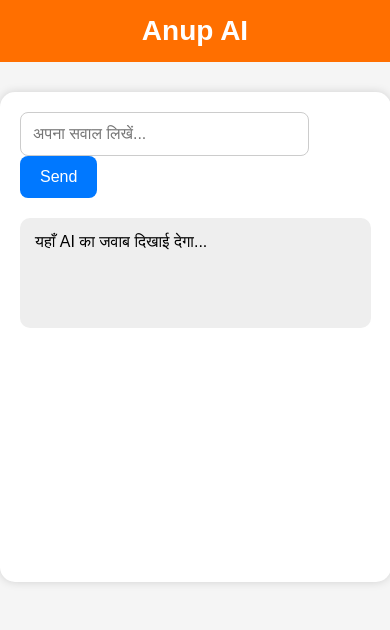
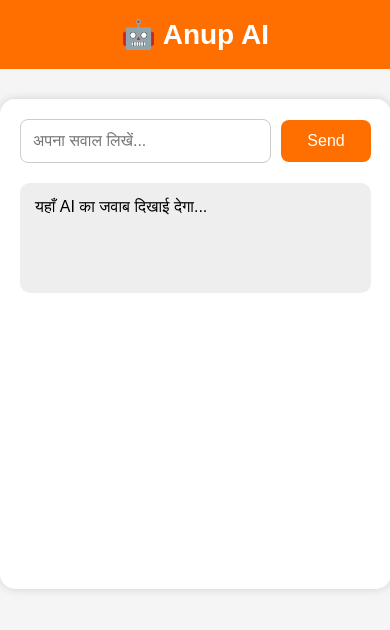
Before and after one commit to anupcodeai/anup-ai, a website: page public/index.html in a window 390 px wide. Drawn offline with Linux system fonts and the light colour scheme.

Commit message:
Fix mobile input layout

```diff
--- a/public/index.html
+++ b/public/index.html
@@ -6,7 +6,6 @@
 <title>Anup AI</title>
 
 <style>
-
 body{
 margin:0;
 font-family:Arial,sans-serif;
@@ -16,7 +15,7 @@ background:#f5f5f5;
 .header{
 background:#FF6F00;
 color:white;
-padding:15px;
+padding:18px;
 text-align:center;
 font-size:28px;
 font-weight:bold;
@@ -27,10 +26,53 @@ width:90%;
 max-width:700px;
 margin:30px auto;
 background:white;
-min-height: 450px;
 padding:20px;
 border-radius:15px;
 box-shadow:0 0 10px rgba(0,0,0,.15);
+min-height:450px;
+}
+
+.input-row{
+display:flex;
+gap:10px;
+align-items:center;
+}
+
+@media (max-width:600px){
+.input-row{
+flex-direction:row;
+}
+
+#question{
+flex:1;
+}
+
+button{
+width:90px;
+}
+}
+
+#question{
+flex:1;
+padding:12px;
+font-size:16px;
+border:1px solid #ccc;
+border-radius:8px;
+outline:none;
+}
+
+button{
+padding:12px 20px;
+background:#FF6F00;
+color:white;
+border:none;
+border-radius:8px;
+cursor:pointer;
+font-size:16px;
+}
+
+button:hover{
+background:#e65c00;
 }
 
 #answer{
@@ -39,30 +81,8 @@ padding:15px;
 background:#eeeeee;
 border-radius:10px;
 min-height:80px;
+font-size:16px;
 }
-
-input{
-width:75%;
-padding:12px;
-font-size:16px;
-border-radius:8px;
-border:1px solid #ccc;
-}
-
-button{
-padding:12px 20px;
-font-size:16px;
-background:#0078ff;
-color:white;
-border:none;
-border-radius:8px;
-cursor:pointer;
-}
-
-button:hover{
-background:#FF6F00;
-}
-
 </style>
 
 </head>
@@ -70,19 +90,15 @@ background:#FF6F00;
 <body>
 
 <div class="header">
-Anup AI
+🤖 Anup AI
 </div>
 
 <div class="chat-box">
 
-<input
-id="question"
-placeholder="अपना सवाल लिखें..."
->
-
-<button onclick="askAI()">
-Send
-</button>
+<div class="input-row">
+<input id="question" placeholder="अपना सवाल लिखें...">
+<button onclick="askAI()">Send</button>
+</div>
 
 <div id="answer">
 यहाँ AI का जवाब दिखाई देगा...
@@ -97,17 +113,13 @@ async function askAI(){
 const question=document.getElementById("question").value;
 
 const response=await fetch("/ask",{
-
 method:"POST",
-
 headers:{
 "Content-Type":"application/json"
 },
-
 body:JSON.stringify({
 question:question
 })
-
 });
 
 const data=await response.json();
```
